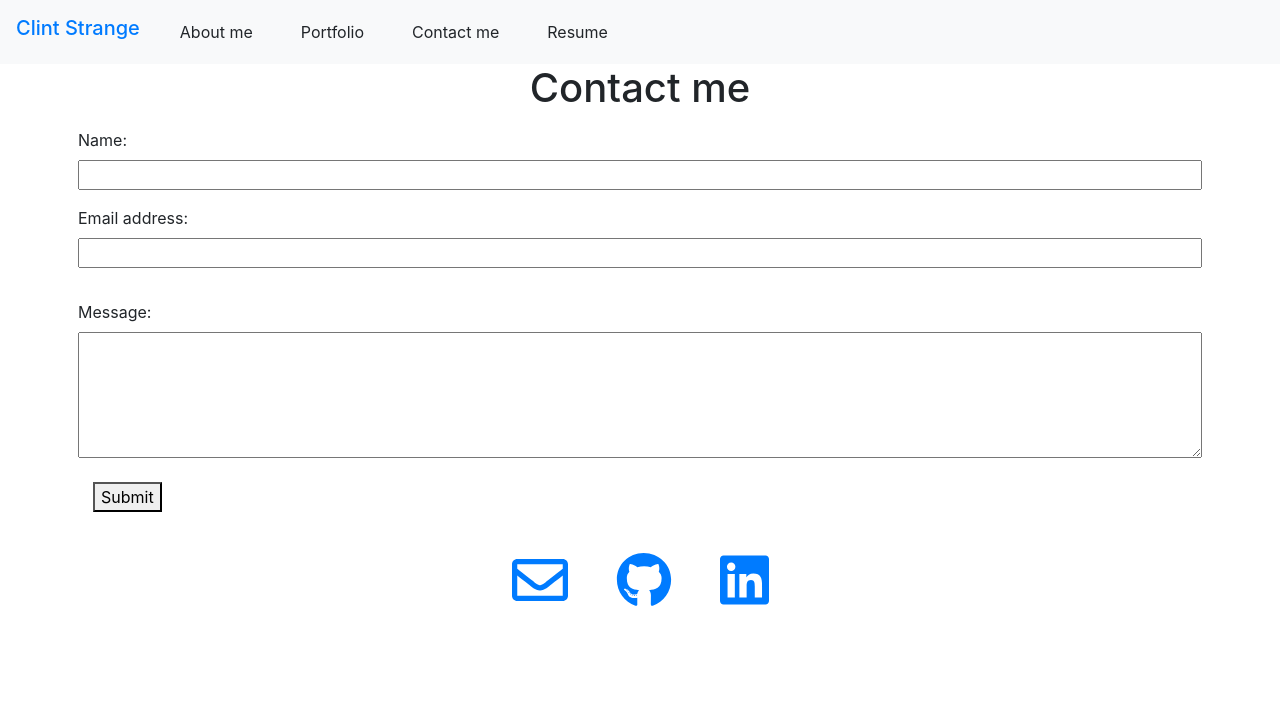
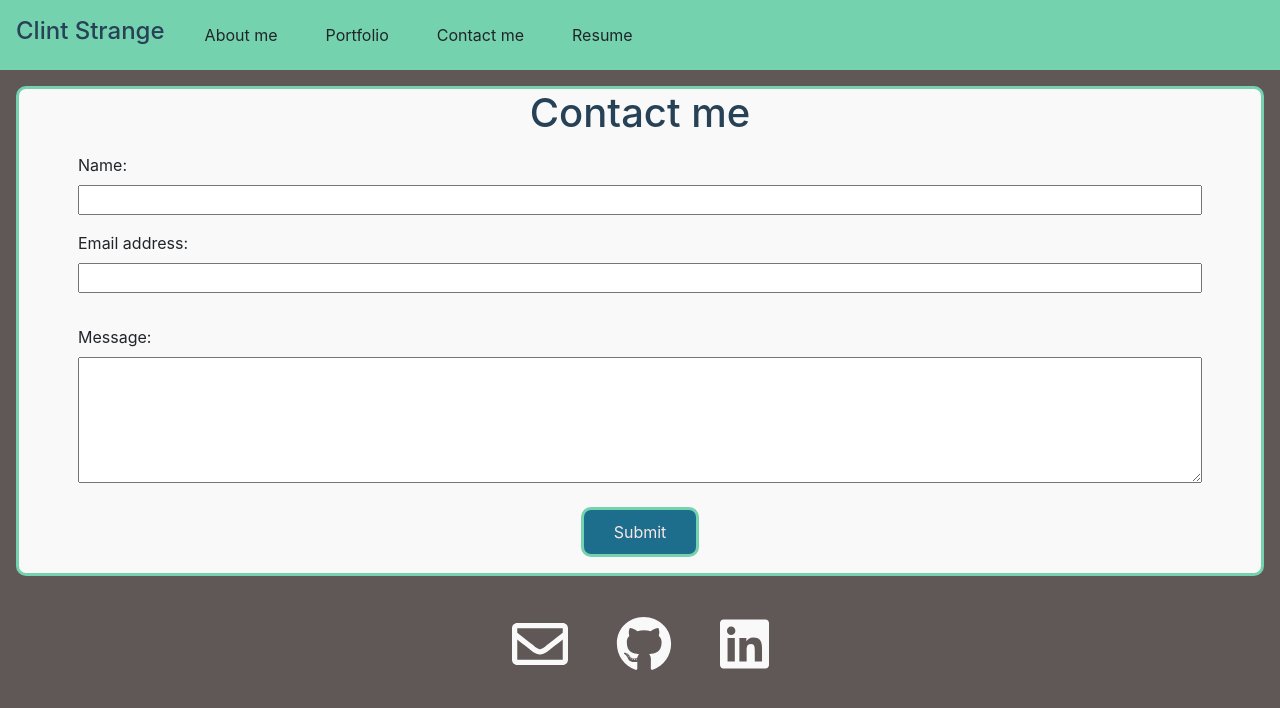
Before and after one commit to clintonstrange/react-portfolio, a React (Create React App) app: page / in a window 1280 px wide. Both pictures are taken after a click on the element "Contact me". Shown: the top 708 px of the page. Built offline with nearby package versions, Linux system fonts and the light colour scheme.

Commit message:
css added for all single pages

```diff
--- a/src/components/About/index.js
+++ b/src/components/About/index.js
@@ -2,21 +2,21 @@ import React from "react";
 
 function About() {
   return (
-    <div>
-      <h2 id="about" className="text-center">
+    <div className="about-container m-3">
+      <h2 id="about" className="font-color text-center">
         About Me
       </h2>
-      <div id="about-container" className="d-flex flex-wrap">
+      <div id="about-card-container" className="d-flex flex-wrap">
         <div className="d-flex justify-content-center" id="propic-container">
           <img
             id="propic"
-            className="img-fluid p-5"
+            className="img-fluid px-3"
             alt="Clint Strange"
             src={require(`../../assets/images/002_0.jpg`).default}
           ></img>
         </div>
         <div id="about-text" className="w-70">
-          <p className="p-4 text-center">
+          <p className="font-color p-4 text-center">
             Full Stack Web Developer leveraging background as a sales manager in
             hospitality to develop websites and applications that are secure and
             accessible for all users. Earned a certificate in Full Stack
--- a/src/components/Contact/index.js
+++ b/src/components/Contact/index.js
@@ -37,8 +37,8 @@ function Contact() {
   };
 
   return (
-    <section>
-      <h1 className="text-center" data-testid="h1tag">
+    <section id="contact" className="m-3">
+      <h1 className="font-color text-center" data-testid="h1tag">
         Contact me
       </h1>
       <form
@@ -66,7 +66,7 @@ function Contact() {
             onBlur={handleChange}
           />
         </div>
-        <div className=" form-group row p-2">
+        <div className="form-group row p-2">
           <label htmlFor="message">Message:</label>
           <textarea
             className="w-100"
@@ -77,12 +77,13 @@ function Contact() {
           />
         </div>
         {errorMessage && (
-          <div className="row p-2">
+          <div className="row">
             <p className="error-text">{errorMessage}</p>
           </div>
         )}
         <button
-          className="row text-center m-2"
+          id="contact-btn"
+          className="row text-center"
           data-testid="button"
           type="submit"
         >
--- a/src/components/Footer/index.js
+++ b/src/components/Footer/index.js
@@ -4,13 +4,13 @@ function Footer() {
   return (
     <div className="d-flex justify-content-center">
       <a href="mailto:clintonstrange@hotmail.com">
-        <span className="far fa-envelope display-4 m-4"></span>
+        <span className="foot-icon far fa-envelope display-4 m-4"></span>
       </a>
       <a href="https://github.com/clintonstrange">
-        <span className="fab fa-github display-4 m-4"></span>
+        <span className="foot-icon fab fa-github display-4 m-4"></span>
       </a>
       <a href="www.linkedin.com/in/clint-strange" target="blank">
-        <span className="fab fa-linkedin display-4 m-4"></span>
+        <span className="foot-icon fab fa-linkedin display-4 m-4"></span>
       </a>
     </div>
   );
--- a/src/components/Header/index.js
+++ b/src/components/Header/index.js
@@ -1,4 +1,4 @@
-import React, { useState } from "react";
+import React from "react";
 import Nav from "../Nav";
 
 function Header(props) {
@@ -14,11 +14,12 @@ function Header(props) {
   } = props;
 
   return (
-    <header className="navbar navbar-expand-lg navbar-light bg-light">
-      <h1 className="navbar-brand">
-        <a href="#about">Clint Strange</a>
+    <header id="header" className="navbar navbar-expand-lg">
+      <h1 id="brand" className="navbar-brand">
+        Clint Strange
       </h1>
       <button
+        id="toggle"
         className="navbar-toggler"
         type="button"
         data-toggle="collapse"
@@ -27,7 +28,7 @@ function Header(props) {
         aria-expanded="false"
         aria-label="Toggle navigation"
       >
-        <span className="navbar-toggler-icon"></span>
+        <span className="fas fa-bars"></span>
       </button>
       <Nav
         aboutSelected={aboutSelected}
--- a/src/components/Project/index.js
+++ b/src/components/Project/index.js
@@ -45,20 +45,25 @@ function Project() {
       className="d-flex flex-wrap justify-content-around mb-3"
     >
       {projects.map((project) => (
-        <div id="project" className="p-3">
-          <div>
+        <div id="project" className="card p-3 m-3">
+          <div className="card-img-top">
             <img
+            id="project-img"
               className="img-fluid rounded mx-auto"
               alt={project.title}
               src={require(`../../assets/images/${project.image}`).default}
+              key={project.title}
             />
           </div>
-          <h2>{project.title}</h2>
-          <p>
-            <a href={project.link}>Deployed Application</a>
-          </p>
-          <p>
-            <a href={project.repo}>Project Repository</a>
+          <h2 className="text-center">
+            <a href={project.link} className="card-text">
+              {project.title}
+            </a>
+          </h2>
+          <p className="text-center">
+            <a href={project.repo}>
+              <span className="card-text fab fa-github text-center display-4"></span>
+            </a>
           </p>
         </div>
       ))}
--- a/src/components/Resume/index.js
+++ b/src/components/Resume/index.js
@@ -2,38 +2,37 @@ import React from "react";
 
 function Resume() {
   return (
-    <div>
-      <h2 className="text-center">Clint's Resume</h2>
-      <p>
+    <div id="resume-container" className="font-color m-3 p-2">
+      <h2 className="font-color text-center">Clint's Resume</h2>
+      <p className="font-color">
         Download my{" "}
         <span>
           {" "}
-          <a href="/" target="blank">
+          <a className="card-text" href="/" target="blank">
             resume.
           </a>
         </span>
       </p>
-      <h3>Front End</h3>
+      <h3 className="font-color">Front End</h3>
       <ul>
-        <li>HTML</li>
-        <li>CSS</li>
-        <li>JavaScript</li>
-        <li>JQuery</li>
-        <li>Responsive Design</li>
-        <li>Progressive Web Applicaitons</li>
-        <li>React</li>
-        <li>Bootstrap</li>
-        <li>Bulma</li>
+        <li className="font-color">CSS</li>
+        <li className="font-color">JavaScript</li>
+        <li className="font-color">JQuery</li>
+        <li className="font-color">Responsive Design</li>
+        <li className="font-color">Progressive Web Applicaitons</li>
+        <li className="font-color">React</li>
+        <li className="font-color">Bootstrap</li>
+        <li className="font-color">Bulma</li>
       </ul>
-      <h3>Back End</h3>
+      <h3 className="font-color">Back End</h3>
       <ul>
-        <li>APIs</li>
-        <li>Node</li>
-        <li>Express</li>
-        <li>MySQL, Sequlize</li>
-        <li>MongoDB, Mongoose</li>
-        <li>REST</li>
-        <li>GraphQL</li>
+        <li className="font-color">APIs</li>
+        <li className="font-color">Node</li>
+        <li className="font-color">Express</li>
+        <li className="font-color">MySQL, Sequlize</li>
+        <li className="font-color">MongoDB, Mongoose</li>
+        <li className="font-color">REST</li>
+        <li className="font-color">GraphQL</li>
       </ul>
     </div>
   );
--- a/src/index.css
+++ b/src/index.css
@@ -5,6 +5,7 @@ body {
     sans-serif;
   -webkit-font-smoothing: antialiased;
   -moz-osx-font-smoothing: grayscale;
+  background-color: #605856;
 }
 
 code {
@@ -12,8 +13,56 @@ code {
     monospace;
 }
 
+#header {
+  background-color: #74d3ae;
+}
+
+#brand {
+  font-size: 24px;
+  color: #274156;
+}
+
+#toggle {
+  background-color: #605856;
+  color: #f9e7e7;
+}
+
 #propic {
   border-radius: 50%;
+}
+
+#project,
+.about-container,
+#contact,
+#resume-container {
+  border: 3px solid #74d3ae;
+  border-radius: 10px;
+  background-color: #f9f9f9;
+}
+
+#project-img {
+  border: 2px solid #74d3ae;
+}
+
+.card-text {
+  color: #1c6e8c;
+}
+
+.font-color {
+  color: #274156;
+}
+
+#contact-btn {
+  border: 3px solid #74d3ae;
+  border-radius: 10px;
+  background-color: #1c6e8c;
+  color: #f9e7e7;
+  padding: 10px 30px;
+  margin: 0 auto;
+}
+
+.foot-icon {
+  color: #f9f9f9;
 }
 
 /* @media (max-width: 768px) {
```
